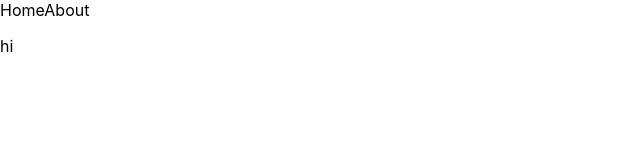
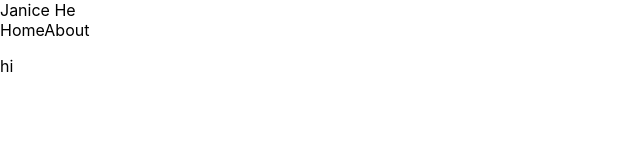
Before and after one commit to JaniceHe26/portfolio-nextjs, a Next.js app: page / in a window 1280 px wide. Shown: the top 160 px of the page, without its empty margins (0-640 px from the left). Built offline with nearby package versions, Linux system fonts and the light colour scheme.

Commit message:
removed title tag

```diff
--- a/src/components/Nav/Nav.tsx
+++ b/src/components/Nav/Nav.tsx
@@ -9,9 +9,9 @@ import Link from 'next/link'
 export default function Nav(): ReactElement {
   return (
     <>
-      <title>
+      <header>
         Janice He
-      </title>
+      </header>
       <nav>
         <Link href='/'>
           <a>Home</a>
```
